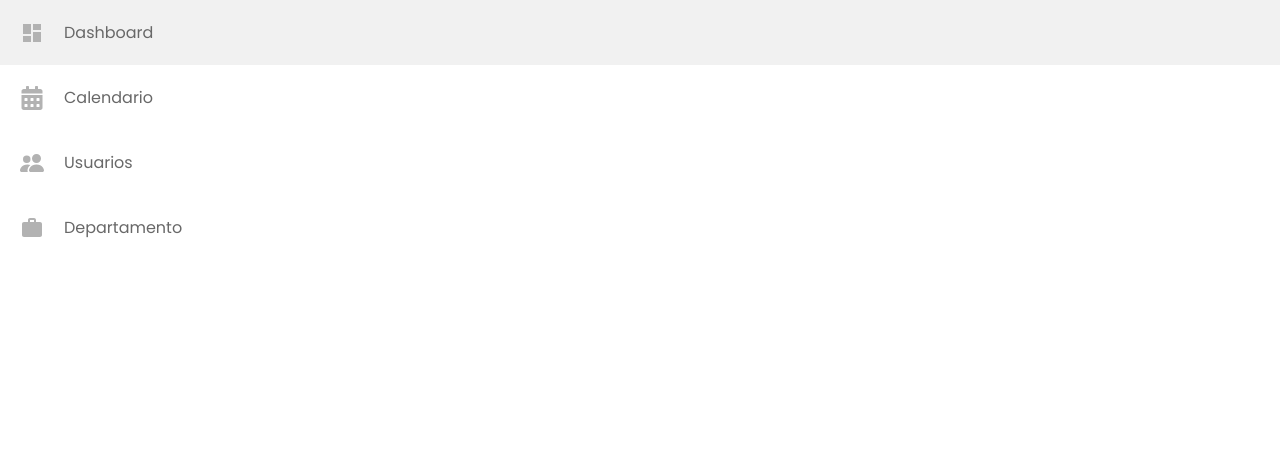
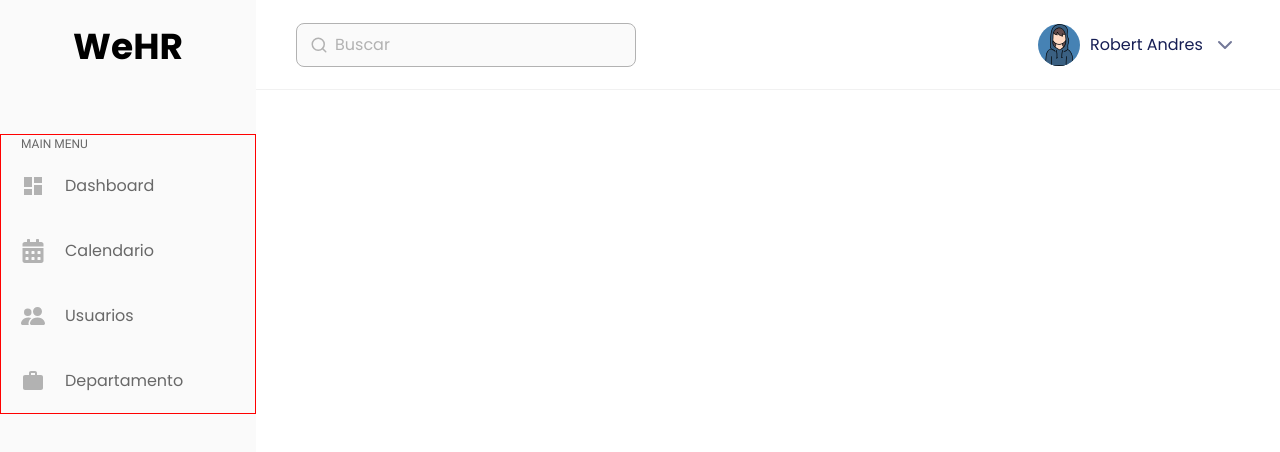
Before and after one commit to robertramosastudillo/dashboard-template, a React (Create React App) app: page / in a window 1280 px wide. Shown: the top 452 px of the page. Built offline with nearby package versions, Linux system fonts and the light colour scheme.

Commit message:
Adjusted navbar and sidebar title styles

```diff
--- a/src/App.tsx
+++ b/src/App.tsx
@@ -1,11 +1,7 @@
-import { SidebarList } from "./components/molecules";
 import { Dashboard } from "./pages/Dashboard/Dashboard";
 
 function App() {
-  return (
-      // <Dashboard/>
-      <SidebarList/>
-  );
+  return <Dashboard />;
 }
 
 export default App;
--- a/src/components/atoms/ListItem/ListItem.scss
+++ b/src/components/atoms/ListItem/ListItem.scss
@@ -1,10 +1,4 @@
 @use "../../../shared/sass/variables" as v;
-
-.test {
-  background-color: #fafafa;
-  width: 242px;
-  height: 100vh;
-}
 
 .list__item {
   display: flex;
--- a/src/components/molecules/SidebarList/SidebarList.scss
+++ b/src/components/molecules/SidebarList/SidebarList.scss
@@ -0,0 +1,14 @@
+@use "../../../shared/sass/variables" as v;
+
+.sidebar__list {
+    border: 1px solid red;
+}
+
+.sidebar__list-title {
+  display: block;
+  padding: 0 2rem;
+  font-size: 1.2rem;
+  color: v.$secondarySubtitleColor;
+  font-family: v.$secondaryFont;
+  line-height: 1.8rem;
+}
--- a/src/components/molecules/SidebarList/SidebarList.tsx
+++ b/src/components/molecules/SidebarList/SidebarList.tsx
@@ -33,10 +33,12 @@ const items: Props[] = [
     Icon: MdOutlineWork,
   },
 ];
-
+// { title }: string
 export const SidebarList = () => {
   return (
-    <div>
+    <div className="sidebar__list">
+      <span className="sidebar__list-title">MAIN MENU</span>
+
       {items.map(({ id, label, Icon }) => (
         <div key={id}>
           <ListItem id={id} label={label} Icon={Icon} />
--- a/src/components/templates/Navbar/Navbar.scss
+++ b/src/components/templates/Navbar/Navbar.scss
@@ -6,7 +6,8 @@
   align-items: center;
   width: 100%;
   height: 6rem;
-  border: 1px solid #f1f1f1;
+  border-bottom: 1px solid #f1f1f1;
+
 
   @include m.mq(md) {
     width: 90%;
--- a/src/components/templates/Sidebar/Sidebar.tsx
+++ b/src/components/templates/Sidebar/Sidebar.tsx
@@ -1,10 +1,12 @@
 import { MainLogo } from "../../atoms";
+import { SidebarList } from "../../molecules";
 import "./Sidebar.scss";
 
 export const Sidebar = () => {
   return (
     <div className="sidebar">
       <MainLogo />
+      <SidebarList />
     </div>
   );
 };
```
